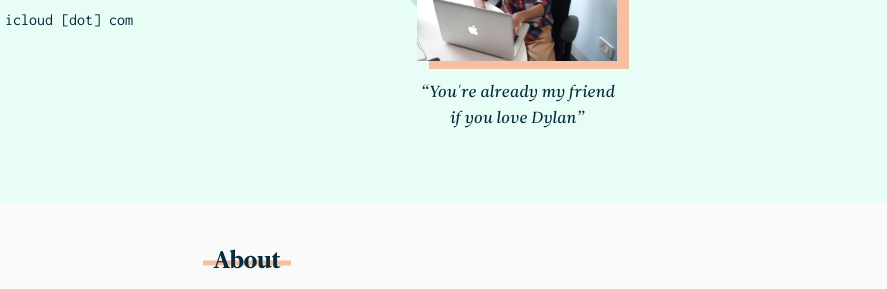
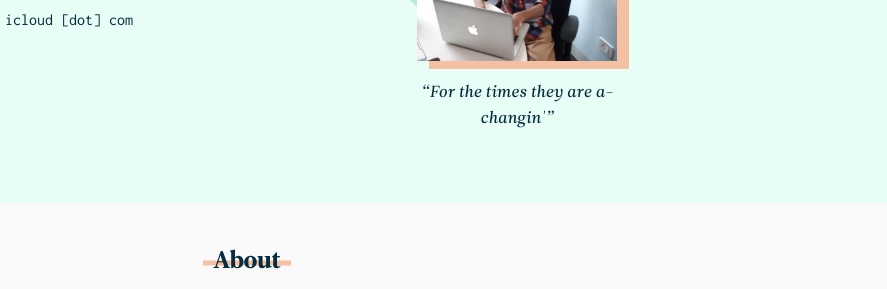
Before and after one commit to jehhhh/jayaherkar.github.io, a website: page index.html in a window 1280 px wide. Shown: the part 199-488 px from the top of the page, 393-1280 px from the left. Drawn offline with Linux system fonts and the light colour scheme.

Commit message:
Update index.html

```diff
--- a/index.html
+++ b/index.html
@@ -39,7 +39,7 @@
         <div class="header__photo">
             <figure class="header__photo-wrapper"><img src="assets/img/headshot.jpeg"
                     alt="Working in Dell Technologies" />
-                <figcaption class="header__quote">You're already my friend if you love Dylan</figcaption>
+                <figcaption class="header__quote">For the times they are a-changin'</figcaption>
             </figure>
         </div>
     </header>
```
